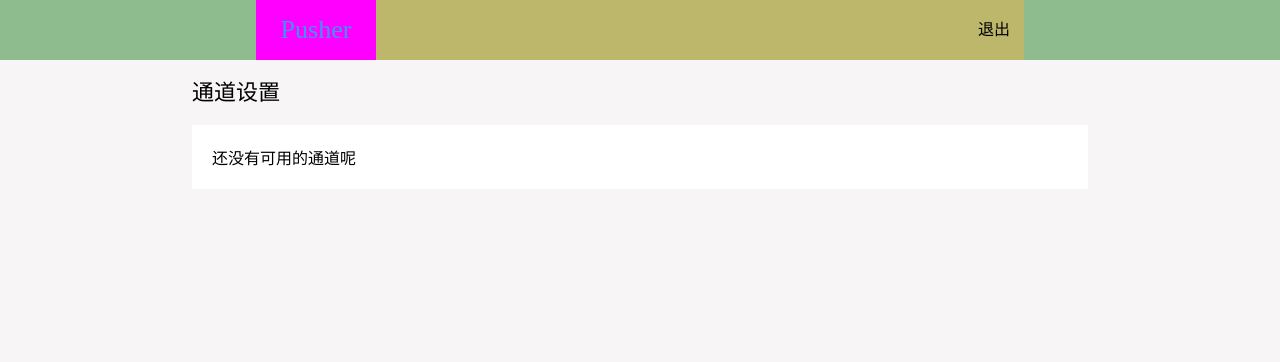
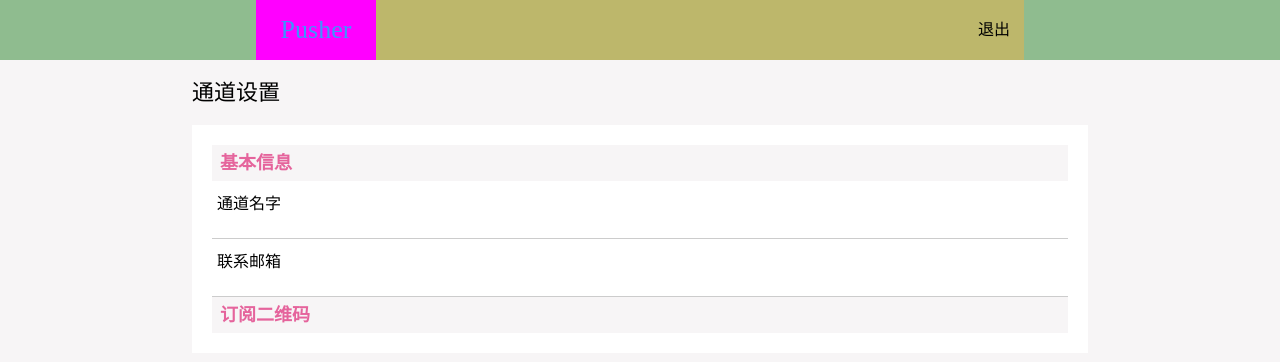
Before and after one commit to chengzhx76/web-pusher, a Vue app: page /channel/setting in a window 1280 px wide. Shown: the top 362 px of the page. Built offline with nearby package versions, Linux system fonts and the light colour scheme.

Commit message:
基础框架

```diff
--- a/src/style/index.scss
+++ b/src/style/index.scss
@@ -14,3 +14,18 @@ body {
   height: 100%;
   width: 100%;
 }
+input {
+  outline:none;
+  background:transparent;
+  outline:medium;
+}
+*:focus {
+  outline: none;
+  background-color: transparent;
+}
+::selection {
+  background:transparent;
+}
+::-moz-selection{
+  background:transparent;
+}
--- a/src/views/channel/setting.vue
+++ b/src/views/channel/setting.vue
@@ -1,6 +1,25 @@
 <template>
   <div id="setting">
-    <div class="title">还没有可用的通道呢</div>
+    <div class="base">
+      <div class="title">基本信息</div>
+      <form class="info">
+        <div class="input input-name">
+          <label for="name">通道名字</label>
+          <input type="text" id="name">
+        </div>
+        <div class="input input-email">
+          <label for="email">联系邮箱</label>
+          <input type="text" id="email">
+        </div>
+      </form>
+      <div class="button-group">
+
+      </div>
+    </div>
+    <div class="qrcode">
+      <div class="title">订阅二维码</div>
+    </div>
+
   </div>
 </template>
 
@@ -30,8 +49,41 @@
   @import "@/style/mixin.scss";
   @import "@/style/variables.scss";
   #setting {
-    height: calc(100% - 60px);
     width: 100%;
+  }
+  .title {
+    @include height-px-width-100(36);
+    line-height: 36px;
+    font-size: 18px;
+    color: #E5649C;
+    text-indent: 8px;
+    font-weight: bold;
+    background: #F7F5F6;
+  }
+  .base {
+    .info {
+      width: 100%;
+      .input {
+        @include height-px-width-100(55);
+        margin-top: 3px;
+        label {
+          @include height-px-width-100(29);
+          display: block;
+          line-height: 40px;
+          text-indent: 5px;
+        }
+        input {
+          @include height-px-width-100(25);
+          display: block;
+          text-indent: 5px;
+          line-height: 35px;
+          border-top: none;
+          border-left: none;
+          border-right: none;
+          border-bottom: 1px solid #cccccc;
+        }
+      }
+    }
   }
 
 
```
